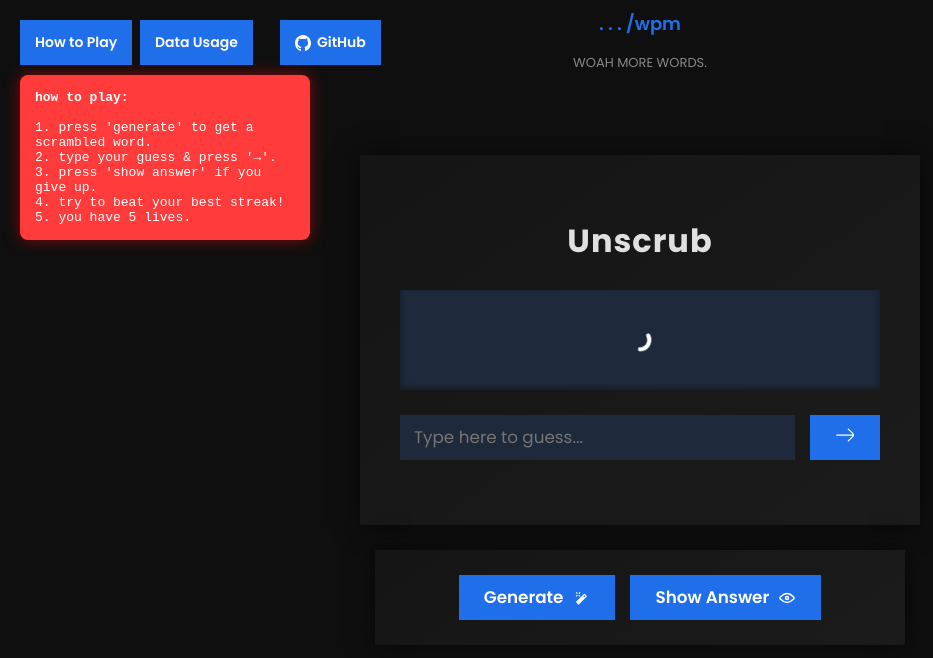
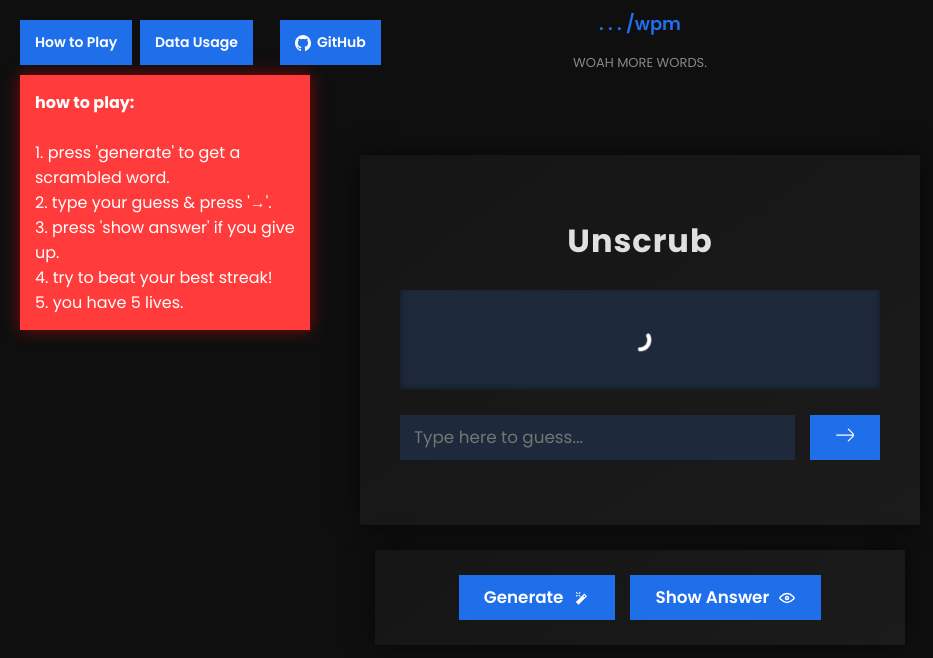
Before and after one commit to pypppe/unscrub, a plain HTML site: page index.html in a window 1280 px wide. Both pictures are taken after a click on the button "How to Play". Shown: the whole page, without its empty margins (0-933 px from the left). Drawn offline with Linux system fonts and the light colour scheme; no server answers.

Commit message:
Update styles for howToPlayPopup

```diff
--- a/style.css
+++ b/style.css
@@ -267,9 +267,9 @@ button:active {
   background: #ff3b3b;
   color: white;
   padding: 15px;
-  border-radius: 8px;
+  border-radius: 0;
   box-shadow: 0 0 15px rgba(255, 0, 0, 0.5);
-  font-family: monospace;
+  font-family: 'Poppins', sans-serif;
   width: 260px;
   text-align: left;
   opacity: 0;
@@ -277,6 +277,7 @@ button:active {
   transition: opacity 0.5s ease, transform 0.5s ease;
   z-index: 10;
 }
+
 #howToPlayPopup.show {
   opacity: 1;
   transform: translateY(0);
```
